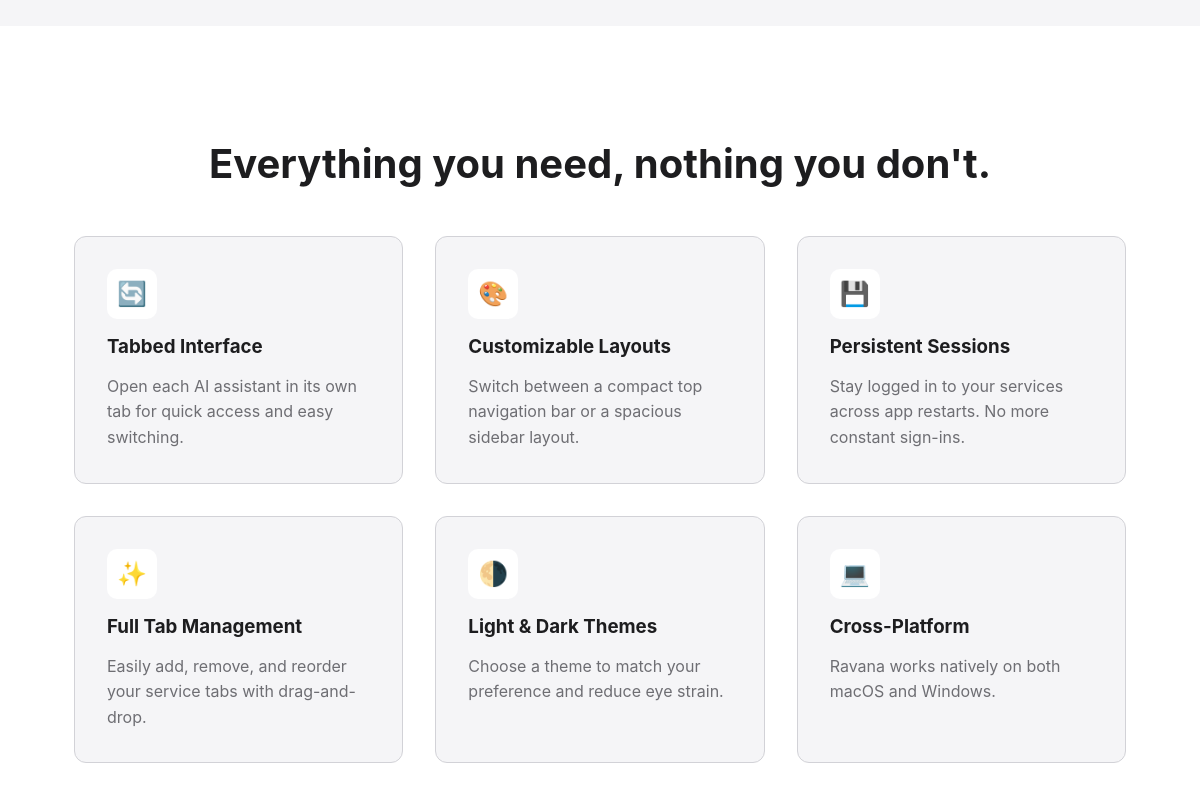
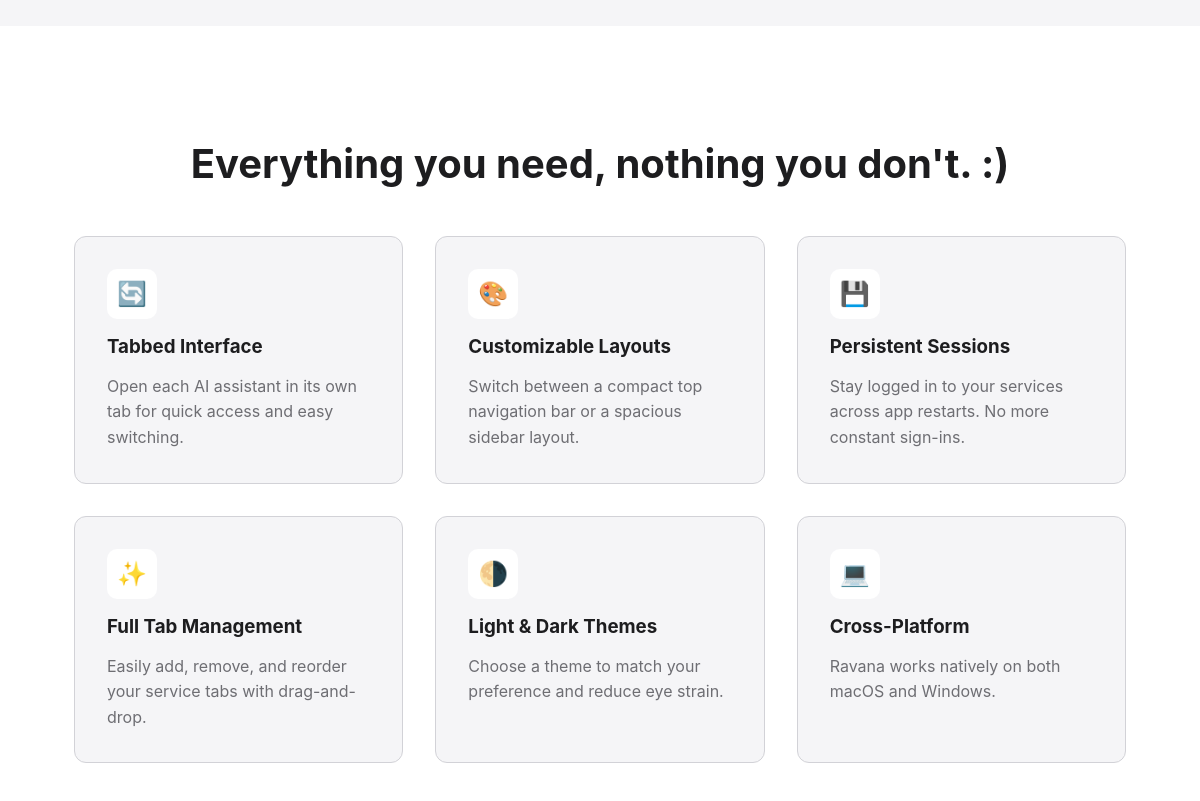
Before and after one commit to yogirk/ravana, an Electron app: page docs/index.html in a window 1200 px wide. Shown: the part 1080-1881 px from the top of the page. Drawn offline with Linux system fonts and the light colour scheme.

Commit message:
Ravana app landing page

```diff
--- a/docs/index.html
+++ b/docs/index.html
@@ -54,7 +54,7 @@
 
         <section id="features" class="features-section">
             <div class="container">
-                <h2 class="section-title animate-in">Everything you need, nothing you don't.</h2>
+                <h2 class="section-title animate-in">Everything you need, nothing you don't. :) </h2>
                 <div class="features-grid">
                     <div class="feature-card animate-in">
                         <div class="feature-icon">🔄</div>
```
